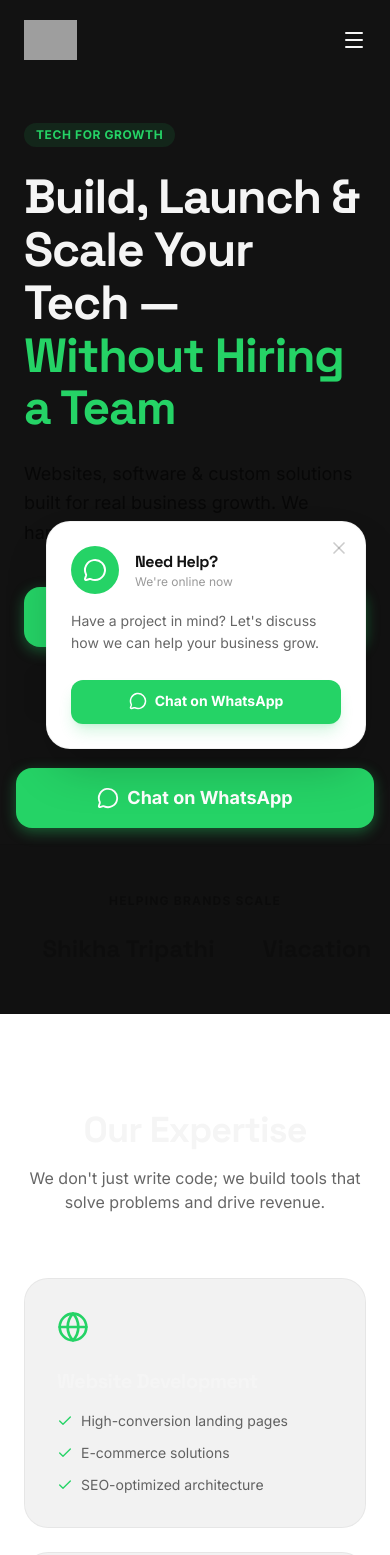
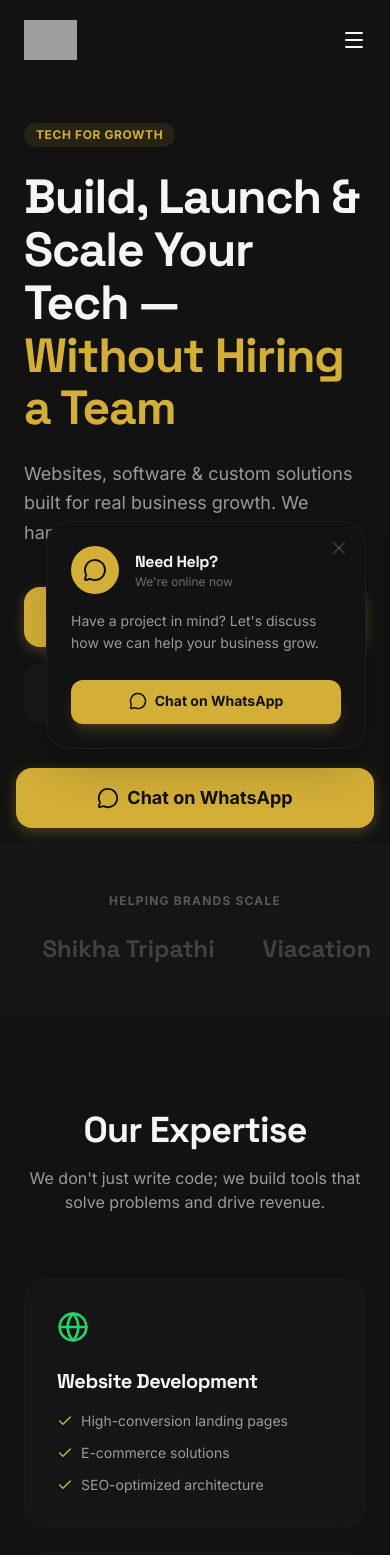
Before and after one commit to akshayjain19/ata-tech-hub, a React (Vite) app: page / in a window 390 px wide. Shown: the top 1555 px of the page. Built offline with nearby package versions, Linux system fonts and the light colour scheme; grey boxes are pictures that could not be loaded.

Commit message:
Update App.tsx

```diff
--- a/src/App.tsx
+++ b/src/App.tsx
@@ -13,22 +13,22 @@ const ConfirmationModal = ({ isOpen, onClose, onConfirm, url }: { isOpen: boolea
             initial={{ scale: 0.9, opacity: 0 }}
             animate={{ scale: 1, opacity: 1 }}
             exit={{ scale: 0.9, opacity: 0 }}
-            className="bg-white rounded-3xl p-8 max-w-md w-full shadow-2xl"
+            className="bg-midnight rounded-3xl p-8 max-w-md w-full shadow-2xl border border-slate-blue/20"
           >
-            <h3 className="text-2xl font-bold mb-4">Leaving Website?</h3>
-            <p className="text-black/60 mb-8 leading-relaxed">
+            <h3 className="text-2xl font-bold mb-4 text-parchment">Leaving Website?</h3>
+            <p className="text-parchment/60 mb-8 leading-relaxed">
               Are you sure you want to leave the website?
             </p>
             <div className="flex gap-4">
               <button
                 onClick={onClose}
-                className="flex-1 py-4 rounded-2xl font-bold bg-black/5 hover:bg-black/10 transition-colors"
+                className="flex-1 py-4 rounded-2xl font-bold bg-slate-blue/10 hover:bg-slate-blue/20 transition-colors text-parchment"
               >
                 Cancel
               </button>
               <button
                 onClick={onConfirm}
-                className="flex-1 py-4 rounded-2xl font-bold bg-whatsapp text-white hover:bg-whatsapp/90 transition-colors"
+                className="flex-1 py-4 rounded-2xl font-bold bg-gold text-midnight hover:bg-gold/90 transition-colors"
               >
                 Yes, Continue
               </button>
@@ -79,7 +79,7 @@ const Navbar = () => {
         {/* Desktop Menu */}
         <div className="hidden md:flex items-center space-x-8">
           {navLinks.map((link) => (
-            <a key={link.name} href={link.href} className="text-sm font-medium hover:text-whatsapp transition-colors">
+            <a key={link.name} href={link.href} className="text-sm font-medium hover:text-gold transition-colors text-parchment/80">
               {link.name}
             </a>
           ))}
@@ -87,7 +87,7 @@ const Navbar = () => {
             href={WHATSAPP_URL}
             target="_blank"
             rel="noopener noreferrer"
-            className="bg-primary text-white px-5 py-2 rounded-full text-sm font-medium hover:bg-whatsapp transition-colors flex items-center gap-2"
+            className="bg-gold text-midnight px-5 py-2 rounded-full text-sm font-medium hover:bg-gold/90 transition-colors flex items-center gap-2"
           >
             Contact
           </a>
@@ -106,7 +106,7 @@ const Navbar = () => {
             initial={{ opacity: 0, height: 0 }}
             animate={{ opacity: 1, height: 'auto' }}
             exit={{ opacity: 0, height: 0 }}
-            className="md:hidden bg-white border-b border-black/5 overflow-hidden"
+            className="md:hidden bg-midnight border-b border-slate-blue/20 overflow-hidden"
           >
             <div className="flex flex-col p-6 space-y-4">
               {navLinks.map((link) => (
@@ -114,7 +114,7 @@ const Navbar = () => {
                   key={link.name}
                   href={link.href}
                   onClick={() => setIsOpen(false)}
-                  className="text-lg font-medium py-2"
+                  className="text-lg font-medium py-2 text-parchment"
                 >
                   {link.name}
                 </a>
@@ -123,7 +123,7 @@ const Navbar = () => {
                 href={WHATSAPP_URL}
                 target="_blank"
                 rel="noopener noreferrer"
-                className="bg-whatsapp text-white p-4 rounded-xl text-center font-bold flex items-center justify-center gap-2"
+                className="bg-gold text-midnight p-4 rounded-xl text-center font-bold flex items-center justify-center gap-2"
               >
                 <MessageCircle size={20} />
                 Chat on WhatsApp
@@ -146,13 +146,13 @@ const Hero = () => {
           transition={{ duration: 0.6 }}
           className="max-w-3xl"
         >
-          <span className="inline-block py-1 px-3 rounded-full bg-whatsapp/10 text-whatsapp text-xs font-bold uppercase tracking-wider mb-6">
+          <span className="inline-block py-1 px-3 rounded-full bg-gold/10 text-gold text-xs font-bold uppercase tracking-wider mb-6">
             Tech for Growth
           </span>
           <h1 className="text-5xl md:text-7xl font-bold leading-[1.1] mb-6">
-            Build, Launch & Scale Your Tech — <span className="text-whatsapp">Without Hiring a Team</span>
+            Build, Launch & Scale Your Tech — <span className="text-gold">Without Hiring a Team</span>
           </h1>
-          <p className="text-lg md:text-xl text-black/60 mb-10 max-w-xl leading-relaxed">
+          <p className="text-lg md:text-xl text-parchment/60 mb-10 max-w-xl leading-relaxed">
             Websites, software & custom solutions built for real business growth. We handle the tech, you scale the business.
           </p>
 
@@ -162,7 +162,7 @@ const Hero = () => {
               href={WHATSAPP_URL}
               target="_blank"
               rel="noopener noreferrer"
-              className="bg-whatsapp text-white px-8 py-4 rounded-2xl font-bold text-lg flex items-center justify-center gap-2 whatsapp-shadow"
+              className="bg-gold text-midnight px-8 py-4 rounded-2xl font-bold text-lg flex items-center justify-center gap-2 gold-shadow"
             >
               <MessageCircle size={22} />
               Chat on WhatsApp
@@ -170,17 +170,17 @@ const Hero = () => {
             <motion.a
               whileTap={{ scale: 0.95 }}
               href="#work"
-              className="bg-black/5 text-primary px-8 py-4 rounded-2xl font-bold text-lg flex items-center justify-center gap-2 hover:bg-black/10 transition-colors"
+              className="bg-slate-blue/10 text-parchment px-8 py-4 rounded-2xl font-bold text-lg flex items-center justify-center gap-2 hover:bg-slate-blue/20 transition-colors"
             >
               View Work
               <ChevronRight size={20} />
             </motion.a>
           </div>
 
-          <div className="mt-12 flex items-center gap-4 text-sm text-black/40 font-medium">
+          <div className="mt-12 flex items-center gap-4 text-sm text-parchment/40 font-medium">
             <div className="flex -space-x-2">
               {[1, 2, 3].map(i => (
-                <div key={i} className="w-8 h-8 rounded-full border-2 border-white bg-black/10 flex items-center justify-center overflow-hidden">
+                <div key={i} className="w-8 h-8 rounded-full border-2 border-midnight bg-slate-blue/20 flex items-center justify-center overflow-hidden">
                   <img src={`https://picsum.photos/seed/user${i}/100/100`} alt="User" referrerPolicy="no-referrer" />
                 </div>
               ))}
@@ -192,7 +192,7 @@ const Hero = () => {
 
       {/* Background Decoration */}
       <div className="absolute top-1/2 right-0 -translate-y-1/2 w-1/2 h-full opacity-10 pointer-events-none hidden lg:block">
-        <div className="absolute top-0 right-0 w-[600px] h-[600px] bg-whatsapp rounded-full blur-[120px]" />
+        <div className="absolute top-0 right-0 w-[600px] h-[600px] bg-gold rounded-full blur-[120px]" />
       </div>
     </section>
   );
@@ -208,9 +208,9 @@ const SocialProof = ({ onClientClick }: { onClientClick: (url: string) => void }
   ];
 
   return (
-    <section className="py-12 bg-black/5 border-y border-black/5 overflow-hidden">
+    <section className="py-12 bg-slate-blue/5 border-y border-slate-blue/10 overflow-hidden">
       <div className="container mx-auto px-6 mb-6">
-        <p className="text-center text-xs font-bold uppercase tracking-widest text-black/30">Helping brands scale</p>
+        <p className="text-center text-xs font-bold uppercase tracking-widest text-parchment/30">Helping brands scale</p>
       </div>
       <div className="flex overflow-hidden group">
         <motion.div
@@ -227,7 +227,7 @@ const SocialProof = ({ onClientClick }: { onClientClick: (url: string) => void }
             <button
               key={i}
               onClick={() => onClientClick(brand.url)}
-              className="text-2xl md:text-3xl font-display font-bold text-black/20 hover:text-whatsapp transition-colors cursor-pointer"
+              className="text-2xl md:text-3xl font-display font-bold text-parchment/20 hover:text-gold transition-colors cursor-pointer"
             >
               {brand.name}
             </button>
@@ -273,11 +273,11 @@ const Services = () => {
   ];
 
   return (
-    <section id="services" className="py-24 bg-white">
+    <section id="services" className="py-24 bg-midnight">
       <div className="container mx-auto px-6">
         <div className="text-center mb-16">
-          <h2 className="text-4xl md:text-5xl font-bold mb-4">Our Expertise</h2>
-          <p className="text-black/60 max-w-xl mx-auto">We don't just write code; we build tools that solve problems and drive revenue.</p>
+          <h2 className="text-4xl md:text-5xl font-bold mb-4 text-parchment">Our Expertise</h2>
+          <p className="text-parchment/60 max-w-xl mx-auto">We don't just write code; we build tools that solve problems and drive revenue.</p>
         </div>
 
         <div className="grid grid-cols-1 md:grid-cols-2 lg:grid-cols-3 gap-6">
@@ -285,14 +285,14 @@ const Services = () => {
             <motion.div
               key={i}
               whileHover={{ y: -5 }}
-              className="p-8 rounded-3xl bg-black/5 border border-black/5 flex flex-col h-full"
+              className="p-8 rounded-3xl bg-slate-blue/5 border border-slate-blue/10 flex flex-col h-full"
             >
-              <div className="mb-6">{s.icon}</div>
-              <h3 className="text-xl font-bold mb-4">{s.title}</h3>
+              <div className="mb-6 text-gold">{s.icon}</div>
+              <h3 className="text-xl font-bold mb-4 text-parchment">{s.title}</h3>
               <ul className="space-y-3 mt-auto">
                 {s.points.map((p, j) => (
-                  <li key={j} className="flex items-start gap-2 text-sm text-black/60">
-                    <Check size={16} className="text-whatsapp mt-0.5 shrink-0" />
+                  <li key={j} className="flex items-start gap-2 text-sm text-parchment/60">
+                    <Check size={16} className="text-gold mt-0.5 shrink-0" />
                     {p}
                   </li>
                 ))}
@@ -335,14 +335,14 @@ const Portfolio = ({ onClientClick }: { onClientClick: (url: string) => void })
   ];
 
   return (
-    <section id="work" className="py-24 bg-black text-white overflow-hidden">
+    <section id="work" className="py-24 bg-midnight text-parchment overflow-hidden">
       <div className="container mx-auto px-6 mb-16">
         <div className="flex flex-col md:flex-row md:items-end justify-between gap-6">
           <div>
             <h2 className="text-4xl md:text-5xl font-bold mb-4">Selected Work</h2>
-            <p className="text-white/60 max-w-xl">Real solutions for real businesses. No fluff, just results.</p>
+            <p className="text-parchment/60 max-w-xl">Real solutions for real businesses. No fluff, just results.</p>
           </div>
-          <a href={WHATSAPP_URL} className="text-whatsapp font-bold flex items-center gap-2 hover:underline">
+          <a href={WHATSAPP_URL} className="text-gold font-bold flex items-center gap-2 hover:underline">
             Want something like this? <ArrowRight size={20} />
           </a>
         </div>
@@ -365,7 +365,7 @@ const Portfolio = ({ onClientClick }: { onClientClick: (url: string) => void })
               onClick={() => onClientClick(p.url)}
               className="group cursor-pointer block w-[350px] md:w-[450px] shrink-0"
             >
-              <div className="aspect-[16/10] rounded-3xl overflow-hidden mb-6 bg-white/10 border border-white/5 flex items-center justify-center p-4">
+              <div className="aspect-[16/10] rounded-3xl overflow-hidden mb-6 bg-slate-blue/10 border border-slate-blue/20 flex items-center justify-center p-4">
                 <img
                   src={p.image}
                   alt={p.name}
@@ -374,8 +374,8 @@ const Portfolio = ({ onClientClick }: { onClientClick: (url: string) => void })
                 />
               </div>
               <div className="flex justify-between items-center px-2">
-                <h3 className="text-2xl font-bold">{p.name}</h3>
-                <ExternalLink size={20} className="text-whatsapp opacity-0 group-hover:opacity-100 transition-opacity" />
+                <h3 className="text-2xl font-bold text-parchment">{p.name}</h3>
+                <ExternalLink size={20} className="text-gold opacity-0 group-hover:opacity-100 transition-opacity" />
               </div>
             </div>
           ))}
@@ -402,11 +402,11 @@ const Founders = () => {
   ];
 
   return (
-    <section id="about" className="py-24 bg-white">
+    <section id="about" className="py-24 bg-midnight">
       <div className="container mx-auto px-6">
         <div className="text-center mb-16">
-          <h2 className="text-4xl md:text-5xl font-bold mb-4">Connect with Founders</h2>
-          <p className="text-black/60 max-w-xl mx-auto">The duo combining product vision with technical excellence. Connect on LinkedIn to discuss your project.</p>
+          <h2 className="text-4xl md:text-5xl font-bold mb-4 text-parchment">Connect with Founders</h2>
+          <p className="text-parchment/60 max-w-xl mx-auto">The duo combining product vision with technical excellence. Connect on LinkedIn to discuss your project.</p>
         </div>
 
         <div className="grid grid-cols-1 md:grid-cols-2 gap-12 max-w-4xl mx-auto">
@@ -414,10 +414,10 @@ const Founders = () => {
             <motion.div
               key={i}
               whileHover={{ y: -5 }}
-              className="flex flex-col items-center text-center p-10 rounded-[2.5rem] bg-black/5 border border-black/5 group"
+              className="flex flex-col items-center text-center p-10 rounded-[2.5rem] bg-slate-blue/5 border border-slate-blue/10 group"
             >
-              <h3 className="text-3xl font-bold mb-1">{f.name}</h3>
-              <p className="text-whatsapp font-bold mb-8 uppercase tracking-widest text-xs">{f.role}</p>
+              <h3 className="text-3xl font-bold mb-1 text-parchment">{f.name}</h3>
+              <p className="text-gold font-bold mb-8 uppercase tracking-widest text-xs">{f.role}</p>
 
               <a
                 href={f.linkedin}
@@ -431,8 +431,8 @@ const Founders = () => {
 
               <ul className="space-y-3">
                 {f.bullets.map((b, j) => (
-                  <li key={j} className="text-black/60 text-sm flex items-center justify-center gap-2">
-                    <div className="w-1.5 h-1.5 rounded-full bg-whatsapp" />
+                  <li key={j} className="text-parchment/60 text-sm flex items-center justify-center gap-2">
+                    <div className="w-1.5 h-1.5 rounded-full bg-gold" />
                     {b}
                   </li>
                 ))}
@@ -455,25 +455,25 @@ const Process = () => {
   ];
 
   return (
-    <section id="process" className="py-24 bg-black text-white">
+    <section id="process" className="py-24 bg-midnight text-parchment">
       <div className="container mx-auto px-6">
         <div className="text-center mb-16">
           <h2 className="text-4xl md:text-5xl font-bold mb-4">Our Process</h2>
-          <p className="text-white/60 max-w-xl mx-auto">How we turn your ideas into scalable tech products.</p>
+          <p className="text-parchment/60 max-w-xl mx-auto">How we turn your ideas into scalable tech products.</p>
         </div>
 
         <div className="max-w-2xl mx-auto">
           {steps.map((s, i) => (
             <div key={i} className="flex gap-6 mb-12 last:mb-0 relative">
               {i !== steps.length - 1 && (
-                <div className="absolute top-10 left-5 w-0.5 h-full bg-white/10" />
+                <div className="absolute top-10 left-5 w-0.5 h-full bg-slate-blue/20" />
               )}
-              <div className="w-10 h-10 rounded-full bg-whatsapp flex items-center justify-center font-bold shrink-0 z-10">
+              <div className="w-10 h-10 rounded-full bg-gold text-midnight flex items-center justify-center font-bold shrink-0 z-10">
                 {i + 1}
               </div>
               <div>
                 <h3 className="text-xl font-bold mb-2">{s.title}</h3>
-                <p className="text-white/40">{s.desc}</p>
+                <p className="text-parchment/40">{s.desc}</p>
               </div>
             </div>
           ))}
@@ -492,13 +492,13 @@ const Trust = () => {
   ];
 
   return (
-    <section className="py-24 bg-white">
+    <section className="py-24 bg-midnight">
       <div className="container mx-auto px-6">
         <div className="grid grid-cols-2 md:grid-cols-4 gap-6">
           {stats.map((s, i) => (
-            <div key={i} className="p-8 rounded-3xl bg-black/5 flex flex-col items-center text-center">
-              <div className="text-whatsapp mb-4">{s.icon}</div>
-              <p className="font-bold text-sm">{s.label}</p>
+            <div key={i} className="p-8 rounded-3xl bg-slate-blue/5 flex flex-col items-center text-center border border-slate-blue/10">
+              <div className="text-gold mb-4">{s.icon}</div>
+              <p className="font-bold text-sm text-parchment">{s.label}</p>
             </div>
           ))}
         </div>
@@ -527,25 +527,25 @@ const Comparison = () => {
   ];
 
   return (
-    <section className="py-24 bg-black/5">
+    <section className="py-24 bg-slate-blue/5">
       <div className="container mx-auto px-6">
         <div className="text-center mb-16">
-          <h2 className="text-4xl md:text-5xl font-bold mb-4">Why Choose Us?</h2>
-          <p className="text-black/60 max-w-xl mx-auto">We bridge the gap between solo freelancers and bloated agencies.</p>
+          <h2 className="text-4xl md:text-5xl font-bold mb-4 text-parchment">Why Choose Us?</h2>
+          <p className="text-parchment/60 max-w-xl mx-auto">We bridge the gap between solo freelancers and bloated agencies.</p>
         </div>
 
         <div className="grid grid-cols-1 md:grid-cols-3 gap-6">
           {options.map((o, i) => (
             <div
               key={i}
-              className={`p-8 rounded-3xl border ${o.highlight ? 'bg-black text-white border-black' : 'bg-white border-black/5'}`}
+              className={`p-8 rounded-3xl border ${o.highlight ? 'bg-midnight text-parchment border-gold/50' : 'bg-midnight/50 border-slate-blue/20'}`}
             >
-              <h3 className="text-2xl font-bold mb-6">{o.title}</h3>
+              <h3 className="text-2xl font-bold mb-6 text-parchment">{o.title}</h3>
               <ul className="space-y-4">
                 {o.points.map((p, j) => (
                   <li key={j} className="flex items-start gap-3 text-sm">
-                    {o.highlight ? <Check size={18} className="text-whatsapp shrink-0" /> : <X size={18} className="text-red-500 shrink-0" />}
-                    <span className={o.highlight ? 'text-white/80' : 'text-black/60'}>{p}</span>
+                    {o.highlight ? <Check size={18} className="text-gold shrink-0" /> : <X size={18} className="text-slate-blue shrink-0" />}
+                    <span className="text-parchment/70">{p}</span>
                   </li>
                 ))}
               </ul>
@@ -568,18 +568,18 @@ const FAQ = () => {
   const [openIndex, setOpenIndex] = useState(0);
 
   return (
-    <section className="py-24 bg-white">
+    <section className="py-24 bg-midnight">
       <div className="container mx-auto px-6 max-w-3xl">
-        <h2 className="text-4xl font-bold mb-12 text-center">Frequently Asked Questions</h2>
+        <h2 className="text-4xl font-bold mb-12 text-center text-parchment">Frequently Asked Questions</h2>
         <div className="space-y-4">
           {faqs.map((f, i) => (
-            <div key={i} className="border border-black/5 rounded-2xl overflow-hidden">
+            <div key={i} className="border border-slate-blue/20 rounded-2xl overflow-hidden">
               <button
-                className="w-full p-6 text-left flex justify-between items-center font-bold hover:bg-black/5 transition-colors"
+                className="w-full p-6 text-left flex justify-between items-center font-bold hover:bg-slate-blue/5 transition-colors text-parchment"
                 onClick={() => setOpenIndex(openIndex === i ? -1 : i)}
               >
                 {f.q}
-                <ChevronDown className={`transition-transform ${openIndex === i ? 'rotate-180' : ''}`} />
+                <ChevronDown className={`transition-transform ${openIndex === i ? 'rotate-180' : ''} text-gold`} />
               </button>
               <AnimatePresence>
                 {openIndex === i && (
@@ -589,7 +589,7 @@ const FAQ = () => {
                     exit={{ height: 0 }}
                     className="overflow-hidden"
                   >
-                    <div className="p-6 pt-0 text-black/60 leading-relaxed">
+                    <div className="p-6 pt-0 text-parchment/60 leading-relaxed">
                       {f.a}
                     </div>
                   </motion.div>
@@ -605,19 +605,19 @@ const FAQ = () => {
 
 const FinalCTA = () => {
   return (
-    <section className="py-24 bg-whatsapp text-white text-center">
+    <section className="py-24 bg-gold text-midnight text-center">
       <div className="container mx-auto px-6">
         <h2 className="text-4xl md:text-6xl font-bold mb-8 max-w-4xl mx-auto leading-tight">
           Let’s build something that actually grows your business
         </h2>
-        <p className="text-xl mb-12 text-white/80">Free consultation. Replies within 24 hours.</p>
+        <p className="text-xl mb-12 text-midnight/80">Free consultation. Replies within 24 hours.</p>
         <motion.a
           whileHover={{ scale: 1.05 }}
           whileTap={{ scale: 0.95 }}
           href={WHATSAPP_URL}
           target="_blank"
           rel="noopener noreferrer"
-          className="inline-flex items-center gap-3 bg-white text-whatsapp px-10 py-5 rounded-2xl font-bold text-xl shadow-xl"
+          className="inline-flex items-center gap-3 bg-midnight text-gold px-10 py-5 rounded-2xl font-bold text-xl shadow-xl"
         >
           <MessageCircle size={24} />
           Chat on WhatsApp
@@ -629,15 +629,15 @@ const FinalCTA = () => {
 
 const Footer = () => {
   return (
-    <footer className="py-12 bg-black text-white/40 text-sm border-t border-white/5 pb-32">
+    <footer className="py-12 bg-midnight text-parchment/40 text-sm border-t border-slate-blue/20 pb-32">
       <div className="container mx-auto px-6 flex flex-col md:flex-row justify-between items-center gap-6">
-        <div className="font-display font-bold text-white text-lg">
-          ATA <span className="text-whatsapp">Tech Hub</span>
+        <div className="font-display font-bold text-parchment text-lg">
+          ATA <span className="text-gold">Tech Hub</span>
         </div>
         <div>© 2026 ATA Tech Hub. All rights reserved.</div>
         <div className="flex gap-8">
-          <a href="#" className="hover:text-white transition-colors">Privacy Policy</a>
-          <a href="#" className="hover:text-white transition-colors">Terms of Service</a>
+          <a href="#" className="hover:text-gold transition-colors">Privacy Policy</a>
+          <a href="#" className="hover:text-gold transition-colors">Terms of Service</a>
         </div>
       </div>
     </footer>
@@ -653,7 +653,7 @@ const StickyCTA = () => {
         href={WHATSAPP_URL}
         target="_blank"
         rel="noopener noreferrer"
-        className="w-full bg-whatsapp text-white py-4 rounded-2xl font-bold text-lg flex items-center justify-center gap-2 whatsapp-shadow"
+        className="w-full bg-gold text-midnight py-4 rounded-2xl font-bold text-lg flex items-center justify-center gap-2 gold-shadow"
       >
         <MessageCircle size={22} />
         Chat on WhatsApp
@@ -672,23 +672,23 @@ const WhatsAppPopup = ({ isOpen, onClose }: { isOpen: boolean, onClose: () => vo
           exit={{ opacity: 0, y: 50, scale: 0.9 }}
           className="fixed bottom-24 right-6 z-[60] max-w-xs w-full"
         >
-          <div className="bg-white rounded-3xl p-6 shadow-2xl border border-black/5 relative">
+          <div className="bg-midnight rounded-3xl p-6 shadow-2xl border border-slate-blue/20 relative">
             <button
               onClick={onClose}
-              className="absolute top-4 right-4 text-black/20 hover:text-black/60 transition-colors"
+              className="absolute top-4 right-4 text-parchment/20 hover:text-parchment/60 transition-colors"
             >
               <X size={20} />
             </button>
             <div className="flex items-center gap-4 mb-4">
-              <div className="w-12 h-12 bg-whatsapp rounded-full flex items-center justify-center text-white shrink-0">
+              <div className="w-12 h-12 bg-gold rounded-full flex items-center justify-center text-midnight shrink-0">
                 <MessageCircle size={24} />
               </div>
               <div>
-                <h4 className="font-bold text-primary">Need Help?</h4>
-                <p className="text-xs text-black/40">We're online now</p>
+                <h4 className="font-bold text-parchment">Need Help?</h4>
+                <p className="text-xs text-parchment/40">We're online now</p>
               </div>
             </div>
-            <p className="text-sm text-black/60 mb-6 leading-relaxed">
+            <p className="text-sm text-parchment/60 mb-6 leading-relaxed">
               Have a project in mind? Let's discuss how we can help your business grow.
             </p>
             <a
@@ -696,7 +696,7 @@ const WhatsAppPopup = ({ isOpen, onClose }: { isOpen: boolean, onClose: () => vo
               target="_blank"
               rel="noopener noreferrer"
               onClick={onClose}
-              className="w-full bg-whatsapp text-white py-3 rounded-xl font-bold text-sm flex items-center justify-center gap-2 hover:bg-whatsapp/90 transition-colors shadow-lg shadow-whatsapp/20"
+              className="w-full bg-gold text-midnight py-3 rounded-xl font-bold text-sm flex items-center justify-center gap-2 hover:bg-gold/90 transition-colors shadow-lg shadow-gold/20"
             >
               <MessageCircle size={18} />
               Chat on WhatsApp
```
